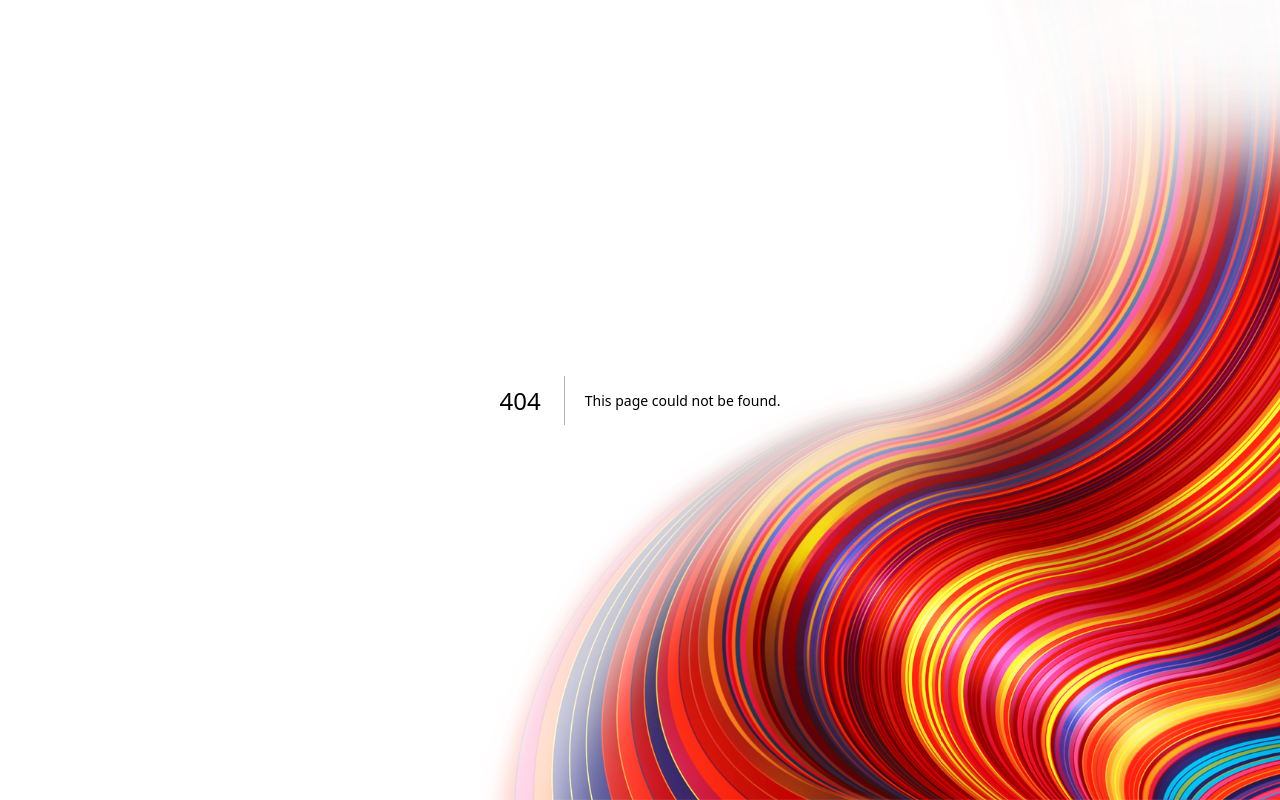
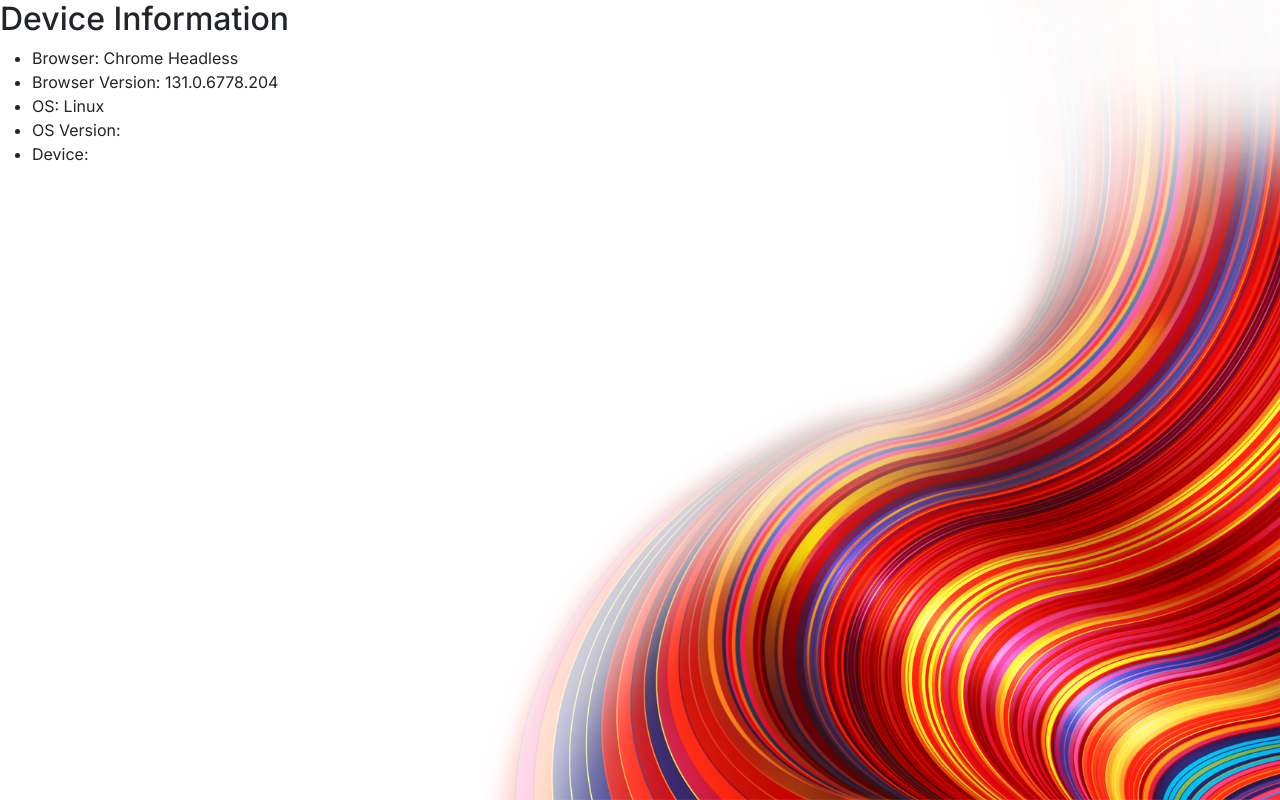
Before and after one commit to kabawat/photo-ai, a Next.js app: page /device in a window 1280 px wide. Before the commit this address had no page. Built offline with nearby package versions, Linux system fonts and the light colour scheme.

Commit message:
git device

```diff
--- a/package.json
+++ b/package.json
@@ -20,6 +20,7 @@
     "react-icons": "^4.10.1",
     "react-webcam": "^7.1.1",
     "sass": "^1.66.1",
+    "ua-parser-js": "^1.0.36",
     "uuidv4": "^6.2.13"
   }
 }
--- /dev/null
+++ b/src/app/device/page.js
@@ -0,0 +1,34 @@
+"use client"
+import React, { useEffect, useState } from 'react';
+import UAParser from 'ua-parser-js';
+
+const DeviceInfo = () => {
+    const [deviceInfo, setDeviceInfo] = useState(null);
+
+    useEffect(() => {
+        const parser = new UAParser();
+        const result = parser.getResult();
+        setDeviceInfo(result);
+    }, []);
+
+    return (
+        <div>
+            {deviceInfo ? (
+                <div>
+                    <h2>Device Information</h2>
+                    <ul>
+                        <li>Browser: {deviceInfo.browser.name}</li>
+                        <li>Browser Version: {deviceInfo.browser.version}</li>
+                        <li>OS: {deviceInfo.os.name}</li>
+                        <li>OS Version: {deviceInfo.os.version}</li>
+                        <li>Device: {deviceInfo.device.model}</li>
+                    </ul>
+                </div>
+            ) : (
+                <p>Loading device information...</p>
+            )}
+        </div>
+    );
+};
+
+export default DeviceInfo;
```
Also changed, not shown: src/components/Result.js (+0 -28 lines), 1 other file (tests, documents, lock files or other folders).
